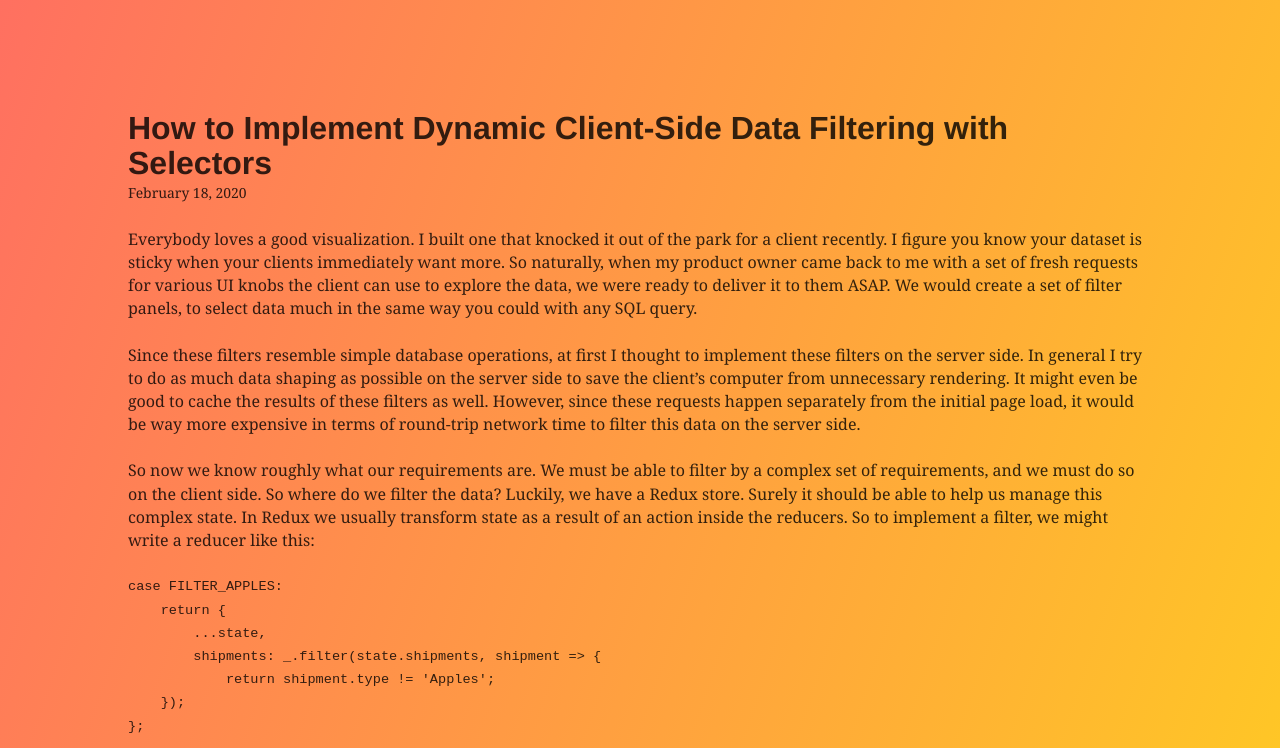
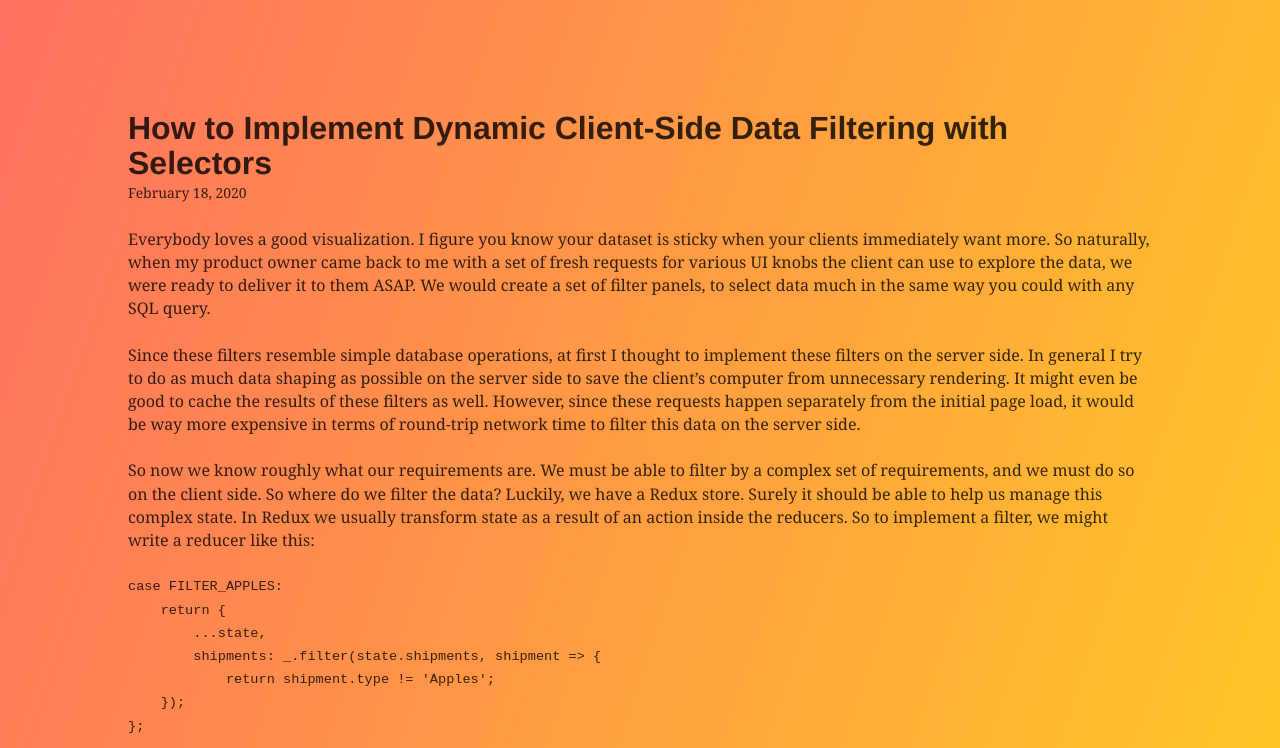
Before and after one commit to UuqV/kathryn-lovell-tech, a Gatsby site: page /2020-02-18-selectors/ in a window 1280 px wide. Shown: the part 52-800 px from the top of the page. Built offline with nearby package versions, Linux system fonts and the light colour scheme; Gatsby itself is replaced by a stand-in of ours; some packages are replaced by stand-ins of ours; code samples lack their colours; what typography-theme-moraga would draw is missing.

Commit message:
sentence

```diff
--- a/content/blog/2020-02-18-selectors/index.md
+++ b/content/blog/2020-02-18-selectors/index.md
@@ -3,7 +3,7 @@ title: "How to Implement Dynamic Client-Side Data Filtering with Selectors"
 date: "2020-02-18"
 ---
 
-Everybody loves a good visualization. I built one that knocked it out of the park for a client recently. I figure you know your dataset is sticky when your clients immediately want more. So naturally, when my product owner came back to me with a set of fresh requests for various UI knobs the client can use to explore the data, we were ready to deliver it to them ASAP. We would create a set of filter panels, to select data much in the same way you could with any SQL query.
+Everybody loves a good visualization. I figure you know your dataset is sticky when your clients immediately want more. So naturally, when my product owner came back to me with a set of fresh requests for various UI knobs the client can use to explore the data, we were ready to deliver it to them ASAP. We would create a set of filter panels, to select data much in the same way you could with any SQL query.
 
 Since these filters resemble simple database operations, at first I thought to implement these filters on the server side. In general I try to do as much data shaping as possible on the server side to save the client’s computer from unnecessary rendering. It might even be good to cache the results of these filters as well. However, since these requests happen separately from the initial page load, it would be way more expensive in terms of round-trip network time to filter this data on the server side.
 
```
